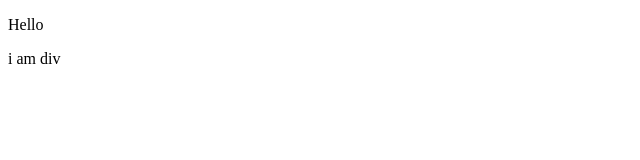
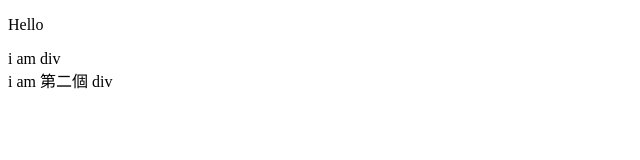
Before and after one commit to oscarchang69/testABC, a plain HTML site: page index.html in a window 1280 px wide. Shown: the whole page, without its empty margins (0-640 px from the left). Drawn offline with Linux system fonts and the light colour scheme.

Commit message:
新增第二個 div

```diff
--- a/index.html
+++ b/index.html
@@ -10,5 +10,8 @@
     <div>
         i am div
     </div>
+    <div>
+        i am 第二個 div
+    </div>
 </body>
 </html>
```
